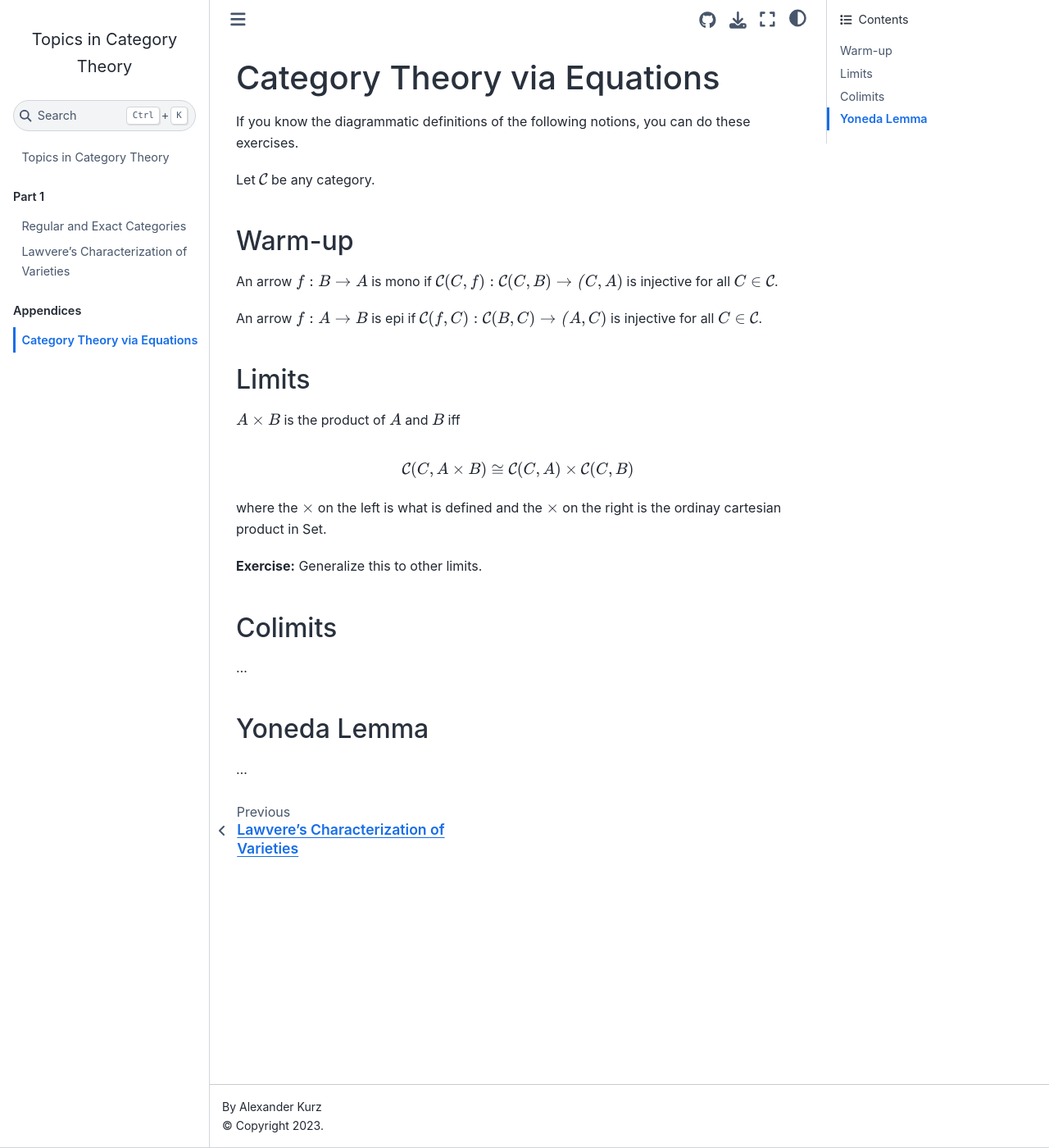
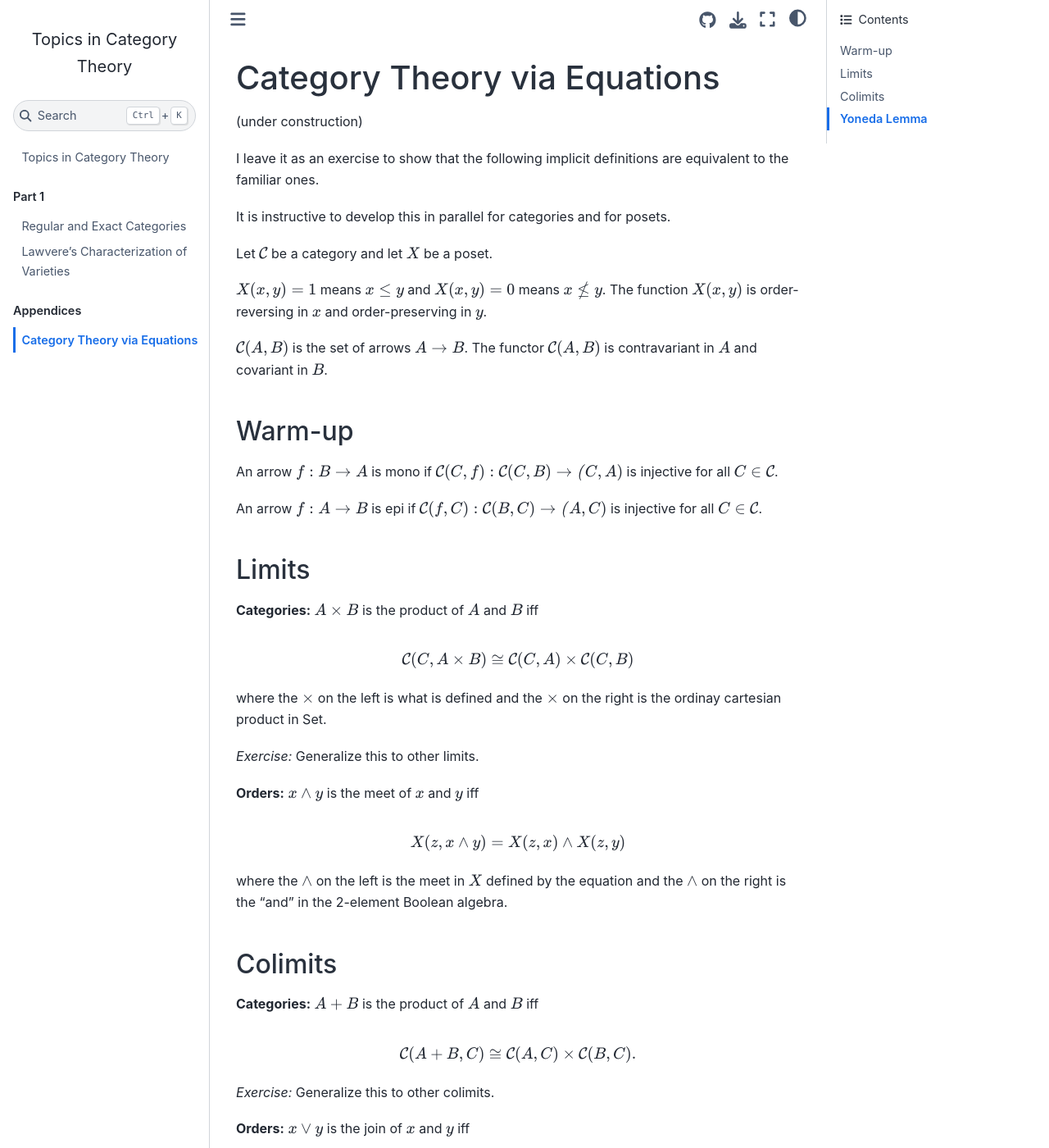
Before and after one commit to alexhkurz/topics-in-category-theory, a Jupyter Book: the page built from contents/category-theory-via-equations.md, in a window 1280 px wide and 1400 px high. Shown: the whole window at 82% size. Built offline with Jupyter Book 1.0.4 settings and Sphinx 7.4.7 and the Sphinx Book theme 1.1.4, drawn with Linux system fonts in a browser that asks for light colours; some of the changed text lies outside the part shown.

```diff
--- a/_config.yml
+++ b/_config.yml
@@ -35,7 +35,11 @@ parse:
     # including those that are enabled by default!
     - amsmath
     - dollarmath
+    - html_image
+
 
 sphinx:
   config:
     bibtex_reference_style: author_year
+  extra_extensions:
+    - sphinx_proof
--- a/contents/category-theory-via-equations.md
+++ b/contents/category-theory-via-equations.md
@@ -1,8 +1,16 @@
 # Category Theory via Equations
 
-If you know the diagrammatic definitions of the following notions, you can do these exercises.
+(under construction)
 
-Let $\mathcal C$ be any category.
+I leave it as an exercise to show that the following implicit definitions are equivalent to the familiar ones.
+
+It is instructive to develop this in parallel for categories and for posets.
+
+Let $\mathcal C$ be a category and let $X$ be a poset.
+
+$X(x,y)=1$ means $x\le y$ and $X(x,y)=0$ means $x\not\le y$. The function $X(x,y)$ is order-reversing in $x$ and order-preserving in $y$.
+
+$\mathcal C(A,B)$ is the set of arrows $A\to B$. The functor $\mathcal C(A,B)$ is contravariant in $A$ and covariant in $B$.
 
 ## Warm-up
 
@@ -12,18 +20,33 @@ An arrow $f:A\to B$ is epi if $\mathcal C(f,C):\mathcal C(B,C)\to \mathcal (A,C)
 
 ## Limits
 
-$A\times B$ is the product of $A$ and $B$ iff
+**Categories:** $A\times B$ is the product of $A$ and $B$ iff
 
 $$ \mathcal C(C,A\times B)\cong \mathcal C(C,A)\times  \mathcal C(C,B)$$
 
 where the $\times$ on the left is what is defined and the $\times$ on the right is the ordinay cartesian product in Set.
 
-**Exercise:** Generalize this to other limits.
+*Exercise:* Generalize this to other limits.
+
+**Orders:** $x\wedge y$ is the meet of $x$ and $y$ iff
+
+$$X(z,x\wedge y) = X(z,x)\wedge X(z,y)$$
+
+where the $\wedge$ on the left is the meet in $X$ defined by the equation and the $\wedge$ on the right is the "and" in the 2-element Boolean algebra.
 
 ## Colimits
 
-...
+**Categories:** $A + B$ is the product of $A$ and $B$ iff
+
+$$ \mathcal C(A + B, C)\cong \mathcal C(A,C)\times  \mathcal C(B,C).$$
+
+*Exercise:* Generalize this to other colimits.
+
+**Orders:** $x\vee y$ is the join of $x$ and $y$ iff
+
+$$X(x\vee y,z) = X(x,z)\wedge X(y,z).$$
+
 
 ## Yoneda Lemma
 
-...
+That these implicit definitions define the object in question up to isomorphism, is a consequence of the Yoneda lemma ... tbc ...
```
Also changed, not shown: README.md (+1 -1 lines), contents/lawveres-characterization-of-varieties.md (+4 -4 lines), contents/section1.md (deleted, +0 -5 lines), intro.md (+3 -3 lines), img/projective.png (added).
